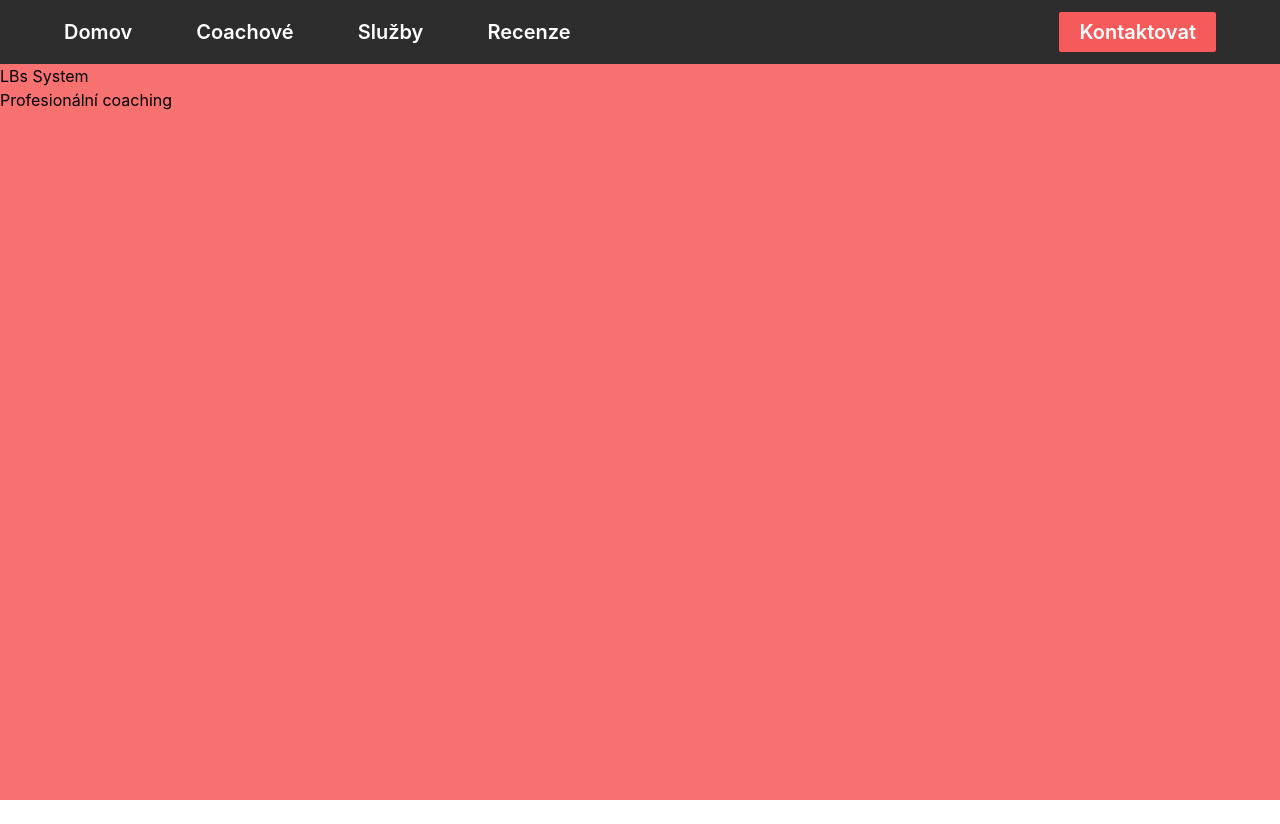
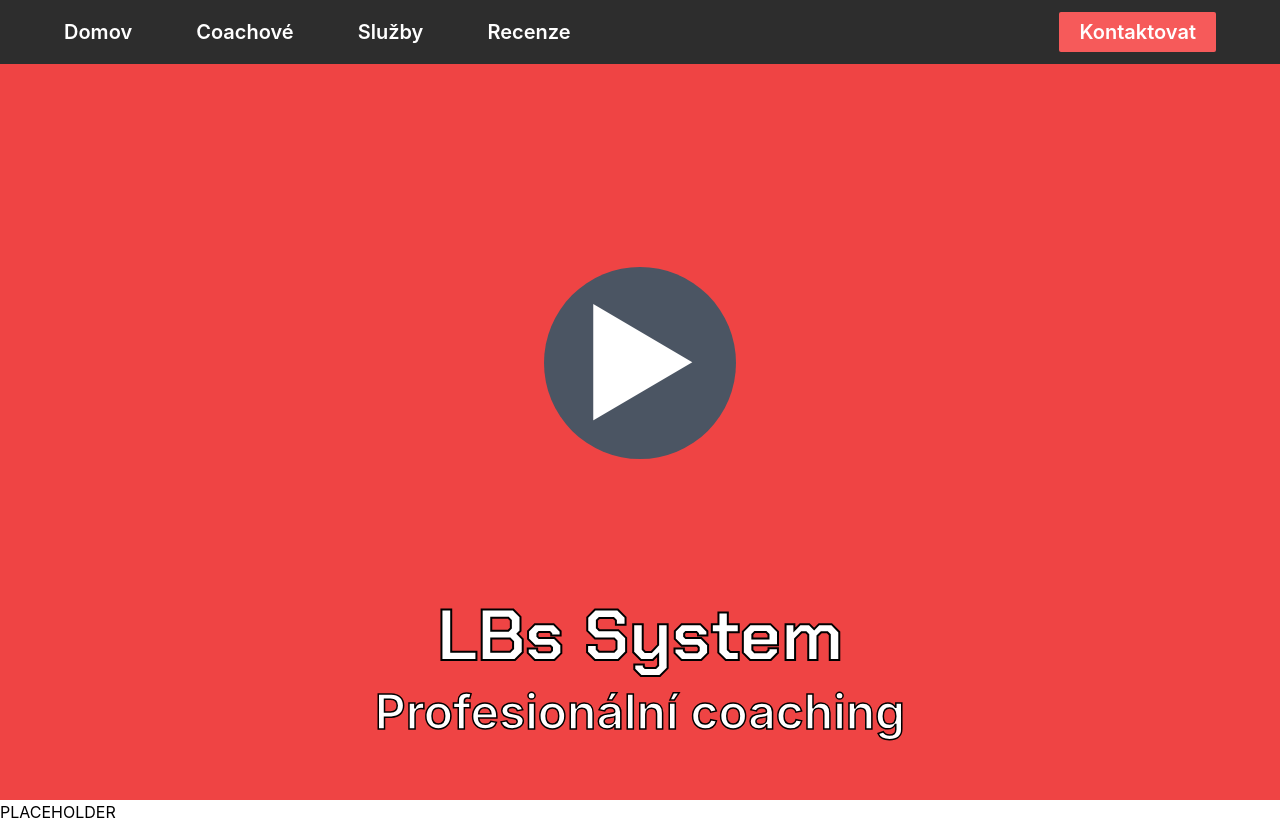
Before and after one commit to aeggydev/lbs-system, a Next.js app: page / in a window 1280 px wide. Before the commit the page ends 800 px from the top, so only its background shows below. Built offline with nearby package versions, Linux system fonts and the light colour scheme.

Commit message:
Add basic content to index

```diff
--- a/pages/index.tsx
+++ b/pages/index.tsx
@@ -1,16 +1,30 @@
-import type { NextPage } from 'next'
+import type { NextPage } from "next";
 
 const Home: NextPage = () => {
   return (
-    <div className='w-full min-h-full bg-red-400'>
-            <div>
-              <div>
-                <div>LBs System</div>
-                <div>Profesionální coaching</div>
-              </div>
-            </div>
+    <div className="w-full min-h-full bg-red-500">
+      <div className="grid min-h-full">
+        <div className="absolute top-1/3 bg-gray-600 w-48 h-48 place-self-center rounded-full grid place-items-center select-none text-9xl text-white">
+          ▶
+        </div>
+        <div className="justify-self-center self-end text-white text-center pb-16">
+          <div
+            style={{
+              fontFamily: "Chakra Petch",
+              WebkitTextStroke: "2px black",
+            }}
+            className="text-7xl stroke-black stroke-2 pb-4 font-bold"
+          >
+            LBs System
+          </div>
+          <div style={{ WebkitTextStroke: "1.5px black" }} className="text-5xl font-semibold">
+            Profesionální coaching
+          </div>
+        </div>
+      </div>
+      PLACEHOLDER
     </div>
-  )
-}
+  );
+};
 
-export default Home
+export default Home;
```
